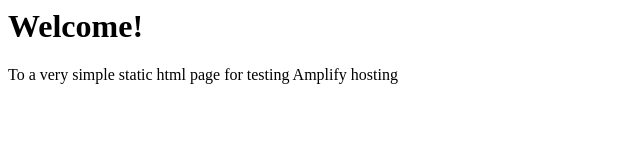
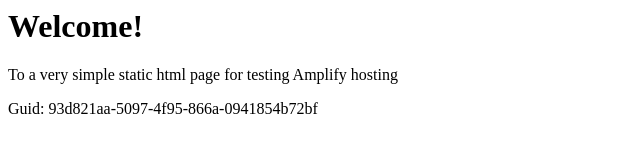
Before and after one commit to aws-aemilia-lhr/Github-PR-Commit-Integration-Test-DoNotTouch-v1-preprod-eu-west-2, a website: page src/index.html in a window 1280 px wide. Shown: the whole page, without its empty margins (0-640 px from the left). Drawn offline with Linux system fonts and the light colour scheme.

Commit message:
commit from integ tests

```diff
--- a/src/index.html
+++ b/src/index.html
@@ -1,3 +1,5 @@
+
+
 <html lang="en">
 
 <head>
@@ -10,6 +12,6 @@
 <body>
     <h1>Welcome!</h1>
     <p>To a very simple static html page for testing Amplify hosting</p>
-</body>
+    <p>Guid: 93d821aa-5097-4f95-866a-0941854b72bf</p></body>
 
 </html>
```
